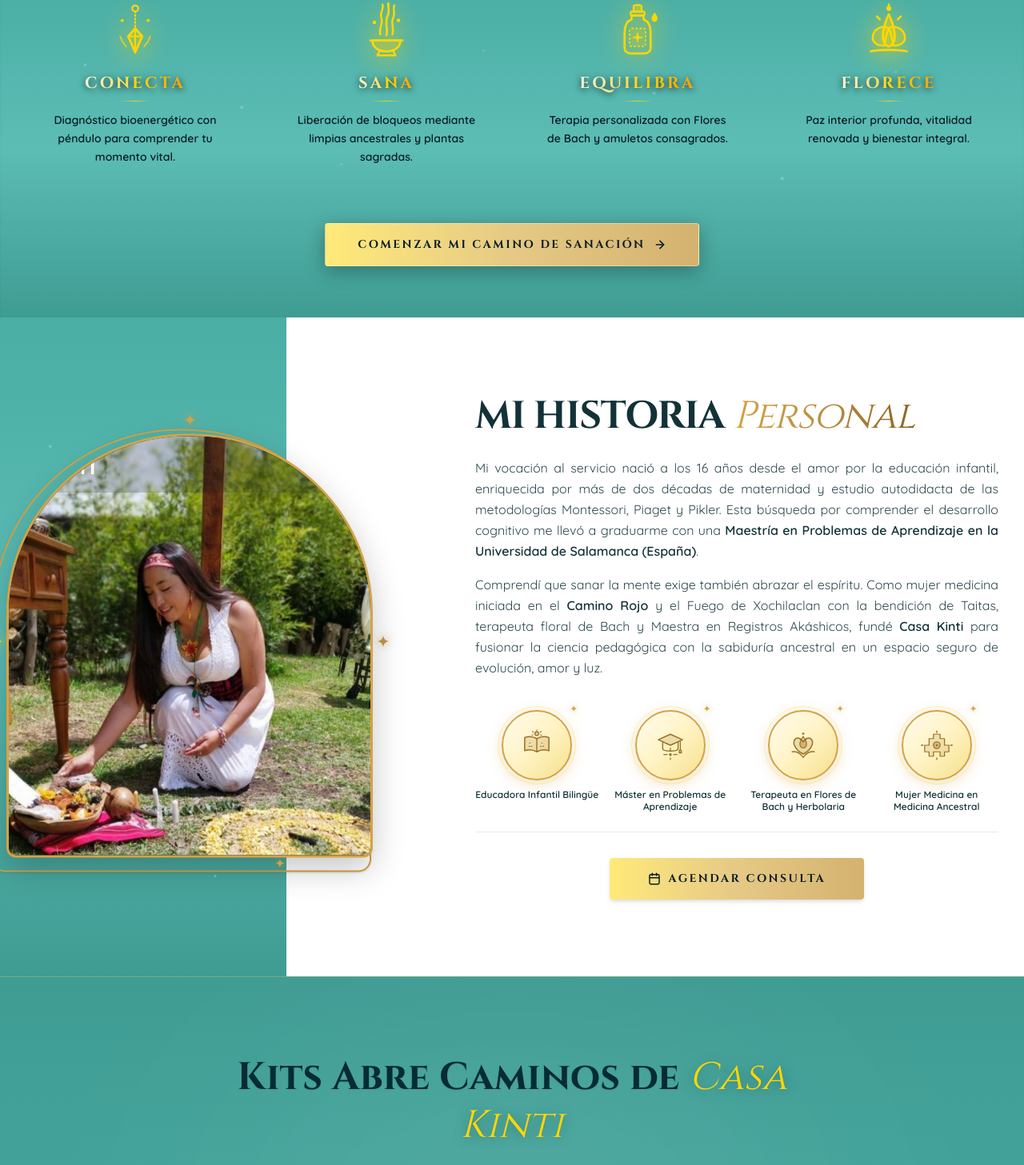
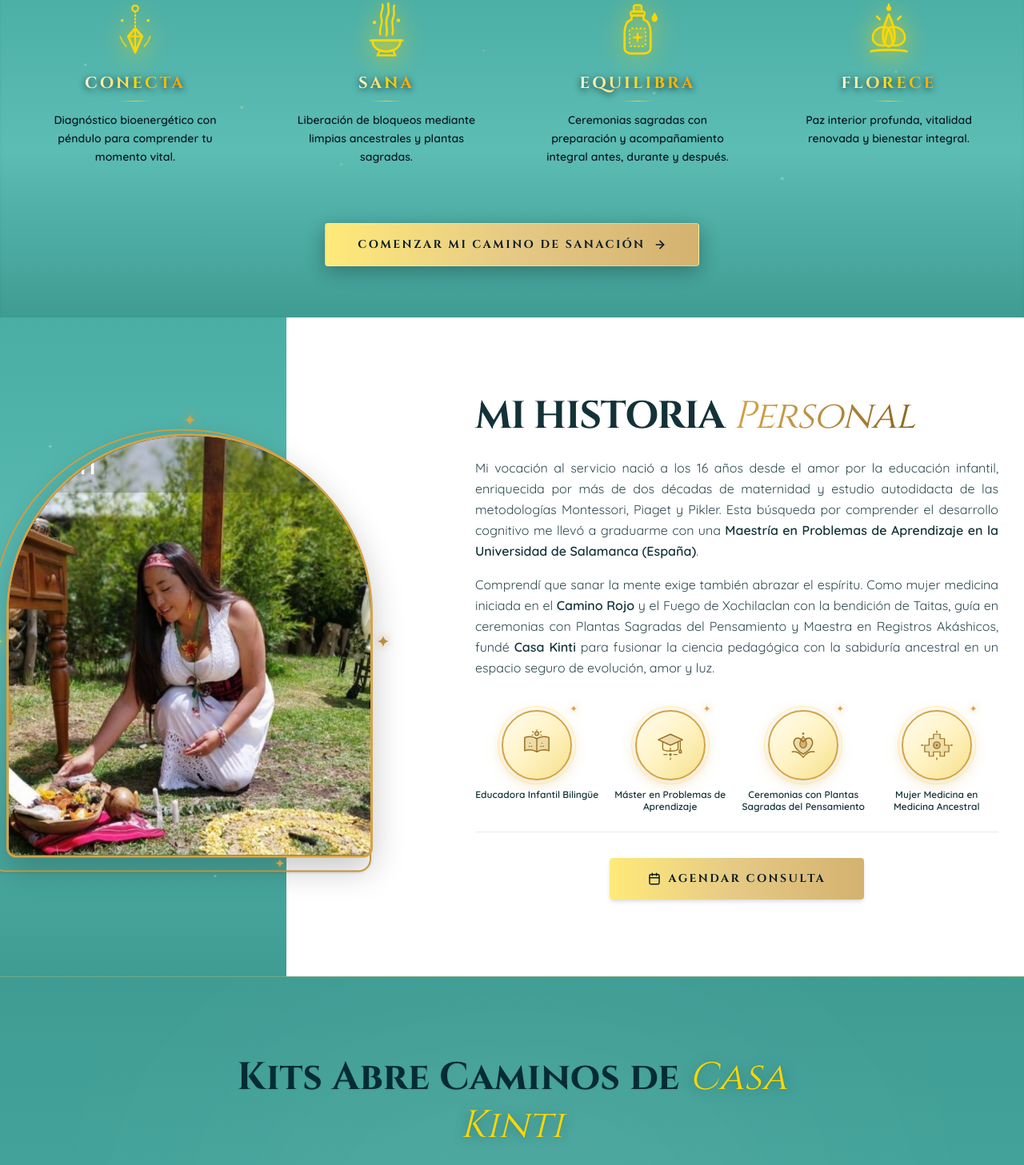
Before and after one commit to kindevec/Casa---Kinti, a React (Vite) app: page / in a window 1280 px wide. Shown: the part 922-2379 px from the top of the page at 80% size. Built offline with nearby package versions, Linux system fonts and the light colour scheme; a web font is replaced by a local one.

Commit message:
feat: reemplazar Flores de Bach por Ceremonias con Plantas Sagradas del Pensamiento (preparacion y acompañamiento antes, durante y despues)

```diff
--- a/src/components/AboutSection.tsx
+++ b/src/components/AboutSection.tsx
@@ -92,7 +92,7 @@
     IconComponent: IconMasterAprendizaje,
   },
   {
-    title: 'Terapeuta en Flores de Bach y Herbolaria',
+    title: 'Ceremonias con Plantas Sagradas del Pensamiento',
     IconComponent: IconFloresBachHerbolaria,
   },
   {
@@ -216,7 +216,7 @@
                 Mi vocación al servicio nació a los 16 años desde el amor por la educación infantil, enriquecida por más de dos décadas de maternidad y estudio autodidacta de las metodologías Montessori, Piaget y Pikler. Esta búsqueda por comprender el desarrollo cognitivo me llevó a graduarme con una <strong className="text-[#133238] font-semibold">Maestría en Problemas de Aprendizaje en la Universidad de Salamanca (España)</strong>.
               </p>
               <p>
-                Comprendí que sanar la mente exige también abrazar el espíritu. Como mujer medicina iniciada en el <strong className="text-[#133238] font-semibold">Camino Rojo</strong> y el Fuego de Xochilaclan con la bendición de Taitas, terapeuta floral de Bach y Maestra en Registros Akáshicos, fundé <strong className="text-[#133238] font-semibold">Casa Kinti</strong> para fusionar la ciencia pedagógica con la sabiduría ancestral en un espacio seguro de evolución, amor y luz.
+                Comprendí que sanar la mente exige también abrazar el espíritu. Como mujer medicina iniciada en el <strong className="text-[#133238] font-semibold">Camino Rojo</strong> y el Fuego de Xochilaclan con la bendición de Taitas, guía en ceremonias con Plantas Sagradas del Pensamiento y Maestra en Registros Akáshicos, fundé <strong className="text-[#133238] font-semibold">Casa Kinti</strong> para fusionar la ciencia pedagógica con la sabiduría ancestral en un espacio seguro de evolución, amor y luz.
               </p>
             </div>
 
--- a/src/components/ContactSection.tsx
+++ b/src/components/ContactSection.tsx
@@ -126,7 +126,7 @@
           <p className="text-base sm:text-lg md:text-xl text-[#052C34]/95 font-medium leading-relaxed max-w-3xl mx-auto">
             {mode === 'educacion'
               ? 'Coordina una evaluación psicopedagógica, asesoría para padres o taller de estimulación temprana con Johanna Proaño.'
-              : 'Separa tu espacio para medicina ancestral andina, terapia de flores de Bach, tarot terapéutico o limpias energéticas en Quito o de forma virtual.'}
+              : 'Separa tu espacio para medicina ancestral andina, ceremonias con plantas sagradas del Pensamiento, tarot terapéutico o limpias energéticas en Quito o de forma virtual.'}
           </p>
         </div>
       </div>
--- a/src/components/CredentialsStrip.tsx
+++ b/src/components/CredentialsStrip.tsx
@@ -29,9 +29,9 @@
       borderColor: 'border-[#CEAB67]',
     },
     {
-      text: 'Flores de Bach y Herbolario',
+      text: 'Plantas Sagradas del Pensamiento',
       iconSrc: '/icons/pillar-flores-bach.png',
-      iconAlt: 'Flores de Bach y Herbolario',
+      iconAlt: 'Ceremonias con Plantas Sagradas del Pensamiento',
       bgColor: 'bg-[#E8F0F5]',
       borderColor: 'border-[#2B7294]/30',
     },
--- a/src/components/Footer.tsx
+++ b/src/components/Footer.tsx
@@ -125,7 +125,7 @@
                 </>
               ) : (
                 <>
-                  Santuario de sanación integral, medicina ancestral andina, terapia floral de Bach y bienestar holístico en Quito, Ecuador. Guiado con rigor y amor por Johanna Proaño.
+                  Santuario de sanación integral, medicina ancestral andina, ceremonias con plantas sagradas del Pensamiento y bienestar holístico en Quito, Ecuador. Guiado con rigor y amor por Johanna Proaño.
                 </>
               )}
             </p>
@@ -222,7 +222,7 @@
               ) : (
                 <>
                   <li>Limpias & Medicina Ancestral</li>
-                  <li>Flores de Bach & Herbolaria</li>
+                  <li>Ceremonias con Plantas Sagradas del Pensamiento</li>
                   <li>Tarot Terapéutico</li>
                   <li>Sanación Bioenergética & Chakras</li>
                   <li>Pulseras & Amuletos Consagrados</li>
--- a/src/components/HeroSection.tsx
+++ b/src/components/HeroSection.tsx
@@ -285,7 +285,7 @@
                 </>
               ) : (
                 <>
-                  Vive una experiencia de sanación integral, medicina ancestral andina y armonización con flores de Bach en un santuario de profunda paz, armonía y rigurosa calidez en Quito.
+                  Vive una experiencia de sanación integral, medicina ancestral andina y ceremonias con plantas sagradas del Pensamiento con preparación y acompañamiento antes, durante y después en un santuario de profunda paz, armonía y rigurosa calidez en Quito.
                 </>
               )}
             </motion.p>
--- a/src/components/ServicesSection.tsx
+++ b/src/components/ServicesSection.tsx
@@ -90,7 +90,7 @@
             <p className="text-base sm:text-lg md:text-xl text-[#2C484E] font-light leading-relaxed max-w-3xl mx-auto">
               {mode === 'educacion'
                 ? 'Diagnósticos psicopedagógicos, estimulación bilingüe temprana y programas personalizados dirigidos por Máster en Problemas de Aprendizaje.'
-                : 'Limpiezas energéticas, esencias florales de Bach, herbolaria sagrada y tarot terapéutico para restaurar tu equilibrio integral.'}
+                : 'Limpiezas energéticas, ceremonias con plantas sagradas del Pensamiento con preparación y acompañamiento antes, durante y después, sabiduría ancestral y tarot terapéutico para restaurar tu equilibrio integral.'}
             </p>
           </div>
         </div>
--- a/src/data.ts
+++ b/src/data.ts
@@ -23,8 +23,8 @@
   {
     number: '03',
     keyword: 'EQUILIBRA',
-    title: 'Armoniza tu Energía',
-    description: 'Terapia personalizada con Flores de Bach y amuletos consagrados.',
+    title: 'Plantas Sagradas del Pensamiento',
+    description: 'Ceremonias sagradas con preparación y acompañamiento integral antes, durante y después.',
     icon: 'Scale',
     accentColor: '#2B7294',
   },
@@ -89,10 +89,10 @@
     highlight: 'Diagnóstico psicopedagógico y adecuación curricular personalizada',
   },
   {
-    title: 'Terapeuta en Flores de Bach y Herbolaria',
-    institution: 'Certificación Terapéutica Holística',
+    title: 'Ceremonias con Plantas Sagradas del Pensamiento',
+    institution: 'Casa Kinti',
     icon: 'Leaf',
-    highlight: 'Formulación de elixires florales y botánica sagrada',
+    highlight: 'Preparación y acompañamiento antes, durante y después',
   },
   {
     title: 'Mujer Medicina Certificada',
@@ -360,11 +360,11 @@
   {
     id: 'test-2',
     name: 'Andrea Salazar',
-    role: 'Terapia con Flores de Bach',
-    text: 'Las Flores de Bach personalizadas me ayudaron a manejar mi ansiedad y el insomnio de una forma muy natural y respetuosa. La calidez y escucha de Johanna es incomparable.',
+    role: 'Ceremonias con Plantas Sagradas del Pensamiento',
+    text: 'La ceremonia con Plantas Sagradas del Pensamiento fue profundamente sanadora. La preparación previa y el acompañamiento amoroso de Johanna antes, durante y después me brindaron una contención, seguridad y paz invaluables.',
     rating: 5,
     avatar: 'https://images.unsplash.com/photo-1544005313-94ddf0286df2?auto=format&fit=crop&w=400&q=80',
-    area: 'flores',
+    area: 'ancestral',
   },
   {
     id: 'test-3',
```
